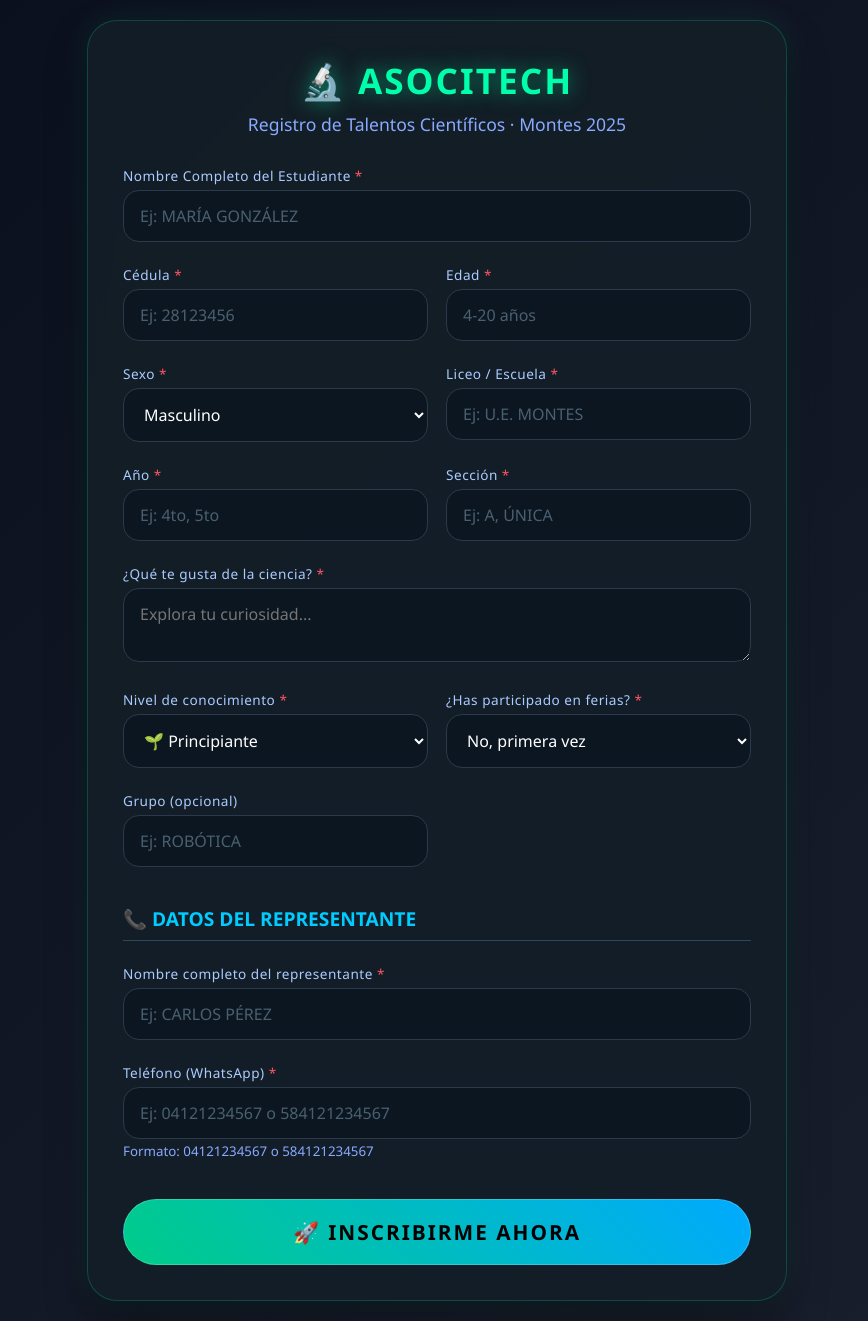
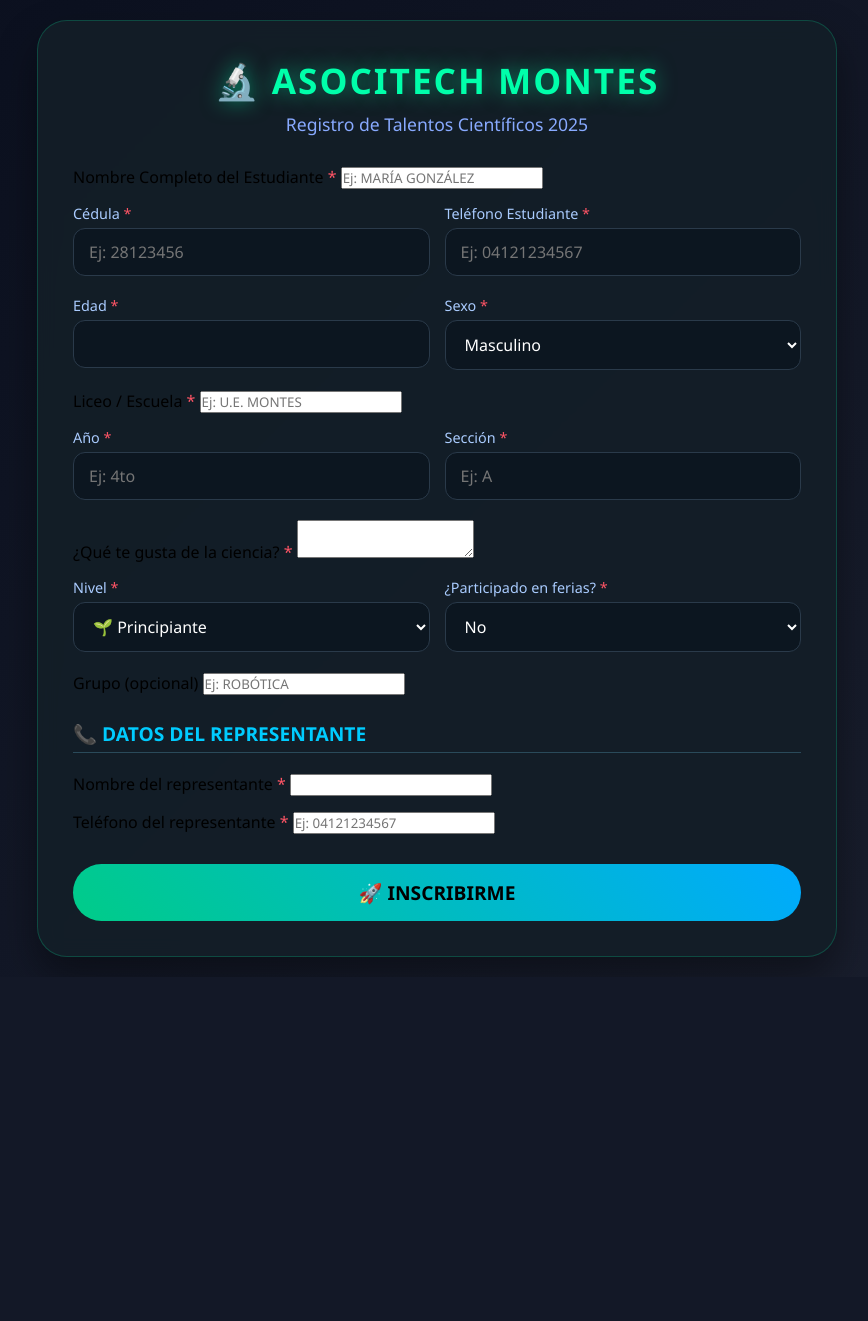
Before and after one commit to xaviv9927-creator/registro_asocitech, a Flask app: page / in a window 1280 px wide. Shown: the whole page, without its empty margins (203-1071 px from the left). After the commit the page ends 963 px from the top, so only its background shows below. Run offline with Flask 3, Linux system fonts and the light colour scheme.

Commit message:
Update index.html for styling and form adjustments

```diff
--- a/templates/index.html
+++ b/templates/index.html
@@ -23,7 +23,7 @@
 
         .container {
             width: 100%;
-            max-width: 700px;
+            max-width: 800px;
         }
 
         .card {
@@ -32,7 +32,7 @@
             border-radius: 30px;
             padding: 35px;
             border: 1px solid rgba(0, 255, 170, 0.2);
-            box-shadow: 0 20px 40px rgba(0,0,0,0.4), 0 0 30px rgba(0, 255, 170, 0.1);
+            box-shadow: 0 20px 40px rgba(0,0,0,0.4);
         }
 
         .header {
@@ -58,7 +58,7 @@
         .form-grid {
             display: grid;
             grid-template-columns: repeat(2, 1fr);
-            gap: 18px;
+            gap: 15px;
         }
 
         .full-width {
@@ -72,20 +72,19 @@
         .form-group label {
             display: block;
             color: #aaccff;
-            font-size: 0.85em;
+            font-size: 0.9em;
             font-weight: 500;
             margin-bottom: 5px;
-            letter-spacing: 0.5px;
         }
 
         .form-group input,
         .form-group select,
         .form-group textarea {
             width: 100%;
-            padding: 14px 16px;
+            padding: 12px 15px;
             background: rgba(10, 20, 30, 0.7);
             border: 1px solid #2a3a4a;
-            border-radius: 16px;
+            border-radius: 12px;
             color: white;
             font-size: 1em;
             transition: all 0.3s ease;
@@ -96,12 +95,7 @@
         .form-group textarea:focus {
             outline: none;
             border-color: #00ffaa;
-            box-shadow: 0 0 15px rgba(0, 255, 170, 0.3);
-            background: rgba(20, 35, 45, 0.9);
-        }
-
-        .form-group input::placeholder {
-            color: #4a6070;
+            box-shadow: 0 0 10px rgba(0, 255, 170, 0.3);
         }
 
         .section-title {
@@ -109,8 +103,8 @@
             color: #00ccff;
             font-size: 1.2em;
             font-weight: 600;
-            margin: 15px 0 5px 0;
-            padding-bottom: 8px;
+            margin: 10px 0 5px 0;
+            padding-bottom: 5px;
             border-bottom: 1px solid #2a4a5a;
         }
 
@@ -119,16 +113,14 @@
             background: linear-gradient(45deg, #00cc88, #00aaff);
             color: #000;
             border: none;
-            padding: 18px;
-            border-radius: 40px;
-            font-size: 1.3em;
+            padding: 15px;
+            border-radius: 30px;
+            font-size: 1.2em;
             font-weight: bold;
             text-transform: uppercase;
-            letter-spacing: 2px;
             cursor: pointer;
             transition: 0.3s;
             margin-top: 15px;
-            border: 1px solid rgba(255,255,255,0.2);
         }
 
         .btn-submit:hover {
@@ -149,38 +141,36 @@
             content: " *";
             color: #ff5566;
         }
-
-        .tooltip {
-            position: relative;
-            display: inline-block;
-        }
     </style>
 </head>
 <body>
     <div class="container">
         <div class="card">
             <div class="header">
-                <h1>🔬 ASOCITECH</h1>
-                <p>Registro de Talentos Científicos · Montes 2025</p>
+                <h1>🔬 ASOCITECH MONTES</h1>
+                <p>Registro de Talentos Científicos 2025</p>
             </div>
 
-            <form action="/registrar" method="post" onsubmit="return validarFormulario()">
+            <form action="/registrar" method="post">
                 <div class="form-grid">
                     <div class="full-width">
-                        <div class="form-group">
-                            <label class="required">Nombre Completo del Estudiante</label>
-                            <input type="text" name="nombre" placeholder="Ej: MARÍA GONZÁLEZ" required pattern="[A-Za-zÀ-ÿ\s]{5,100}" title="Mínimo 5 caracteres">
-                        </div>
+                        <label class="required">Nombre Completo del Estudiante</label>
+                        <input type="text" name="nombre" placeholder="Ej: MARÍA GONZÁLEZ" required>
                     </div>
 
                     <div class="form-group">
                         <label class="required">Cédula</label>
-                        <input type="text" name="cedula" placeholder="Ej: 28123456" required pattern="[VEJPG]?[0-9]{6,9}" title="Formato venezolano: 6-9 dígitos">
+                        <input type="text" name="cedula" placeholder="Ej: 28123456" required>
+                    </div>
+
+                    <div class="form-group">
+                        <label class="required">Teléfono Estudiante</label>
+                        <input type="text" name="telefono_est" placeholder="Ej: 04121234567" required>
                     </div>
 
                     <div class="form-group">
                         <label class="required">Edad</label>
-                        <input type="number" name="edad" min="4" max="20" required placeholder="4-20 años">
+                        <input type="number" name="edad" min="4" max="20" required>
                     </div>
 
                     <div class="form-group">
@@ -188,34 +178,31 @@
                         <select name="sexo" required>
                             <option value="M">Masculino</option>
                             <option value="F">Femenino</option>
-                            <option value="O">Otro</option>
                         </select>
                     </div>
 
-                    <div class="form-group">
+                    <div class="full-width">
                         <label class="required">Liceo / Escuela</label>
                         <input type="text" name="liceo" placeholder="Ej: U.E. MONTES" required>
                     </div>
 
                     <div class="form-group">
                         <label class="required">Año</label>
-                        <input type="text" name="ano" placeholder="Ej: 4to, 5to" required>
+                        <input type="text" name="ano" placeholder="Ej: 4to" required>
                     </div>
 
                     <div class="form-group">
                         <label class="required">Sección</label>
-                        <input type="text" name="seccion" placeholder="Ej: A, ÚNICA" required maxlength="5">
+                        <input type="text" name="seccion" placeholder="Ej: A" required>
                     </div>
 
                     <div class="full-width">
-                        <div class="form-group">
-                            <label class="required">¿Qué te gusta de la ciencia?</label>
-                            <textarea name="interes" rows="2" required placeholder="Explora tu curiosidad..."></textarea>
-                        </div>
+                        <label class="required">¿Qué te gusta de la ciencia?</label>
+                        <textarea name="interes" rows="2" required></textarea>
                     </div>
 
                     <div class="form-group">
-                        <label class="required">Nivel de conocimiento</label>
+                        <label class="required">Nivel</label>
                         <select name="nivel" required>
                             <option value="Principiante">🌱 Principiante</option>
                             <option value="Intermedio">📘 Intermedio</option>
@@ -224,14 +211,14 @@
                     </div>
 
                     <div class="form-group">
-                        <label class="required">¿Has participado en ferias?</label>
+                        <label class="required">¿Participado en ferias?</label>
                         <select name="feria" required>
-                            <option value="No">No, primera vez</option>
-                            <option value="Si">Sí, ya participé</option>
+                            <option value="No">No</option>
+                            <option value="Si">Sí</option>
                         </select>
                     </div>
 
-                    <div class="form-group">
+                    <div class="full-width">
                         <label>Grupo (opcional)</label>
                         <input type="text" name="grupo" placeholder="Ej: ROBÓTICA">
                     </div>
@@ -239,38 +226,19 @@
                     <div class="section-title">📞 DATOS DEL REPRESENTANTE</div>
 
                     <div class="full-width">
-                        <div class="form-group">
-                            <label class="required">Nombre completo del representante</label>
-                            <input type="text" name="rep_nombre" placeholder="Ej: CARLOS PÉREZ" required>
-                        </div>
+                        <label class="required">Nombre del representante</label>
+                        <input type="text" name="rep_nombre" required>
                     </div>
 
                     <div class="full-width">
-                        <div class="form-group">
-                            <label class="required">Teléfono (WhatsApp)</label>
-                            <input type="tel" name="rep_tel" placeholder="Ej: 04121234567 o 584121234567" required pattern="(0[0-9]{10}|58[0-9]{10})" title="Formato venezolano: 04121234567 o 584121234567">
-                            <small style="color: #88aaff;">Formato: 04121234567 o 584121234567</small>
-                        </div>
+                        <label class="required">Teléfono del representante</label>
+                        <input type="text" name="rep_tel" placeholder="Ej: 04121234567" required>
                     </div>
 
-                    <button type="submit" class="btn-submit">🚀 INSCRIBIRME AHORA</button>
+                    <button type="submit" class="btn-submit">🚀 INSCRIBIRME</button>
                 </div>
             </form>
         </div>
     </div>
-
-    <script>
-        function validarFormulario() {
-            const tel = document.querySelector('input[name="rep_tel"]').value.replace(/[\s-]/g, '');
-            const telValido = /^(0[0-9]{10}|58[0-9]{10})$/.test(tel);
-
-            if (!telValido) {
-                alert('❌ Teléfono inválido. Debe ser 04121234567 o 584121234567');
-                return false;
-            }
-
-            return confirm('¿Confirmas que todos los datos son correctos?');
-        }
-    </script>
 </body>
-                            </html>
+</html>
```
